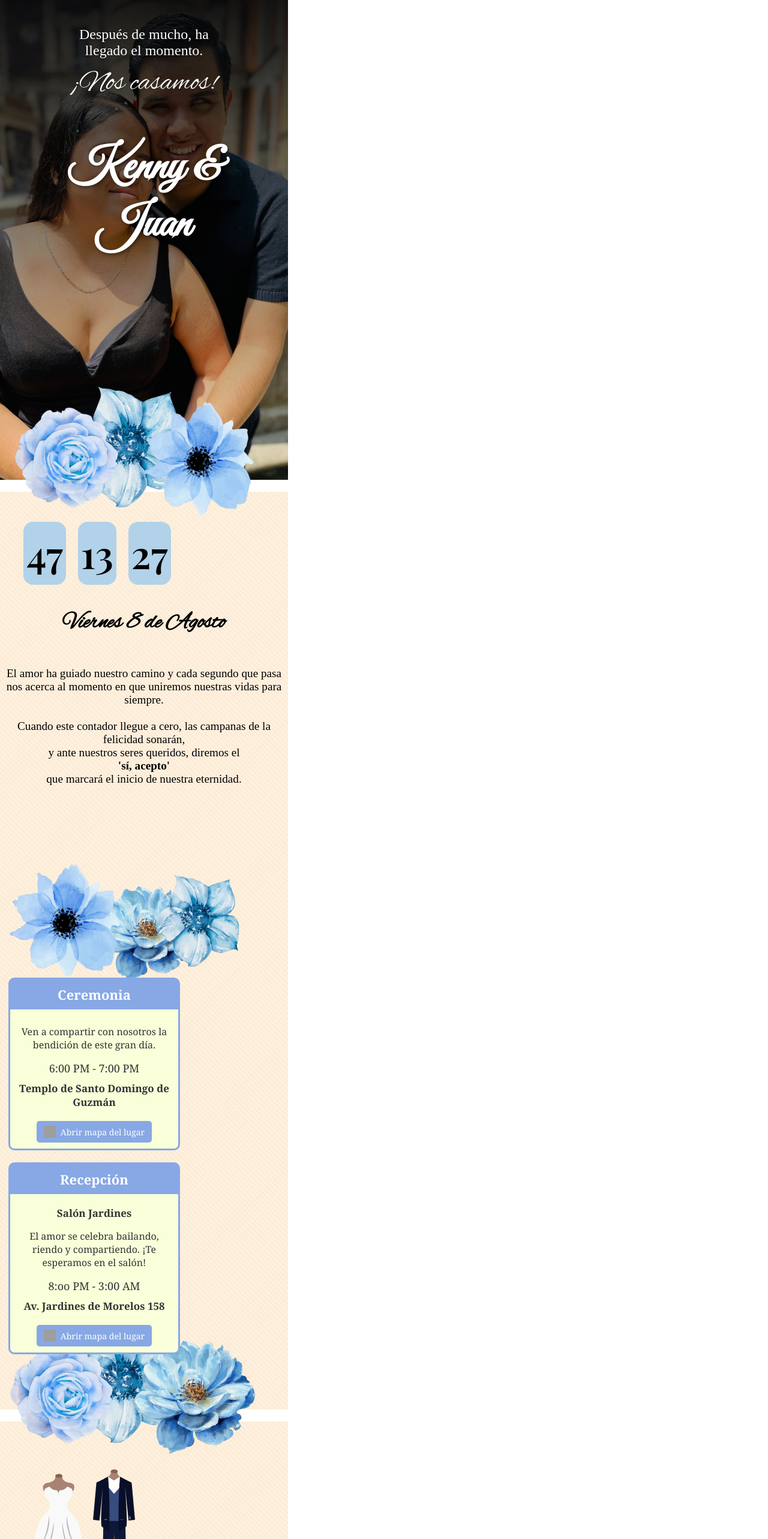
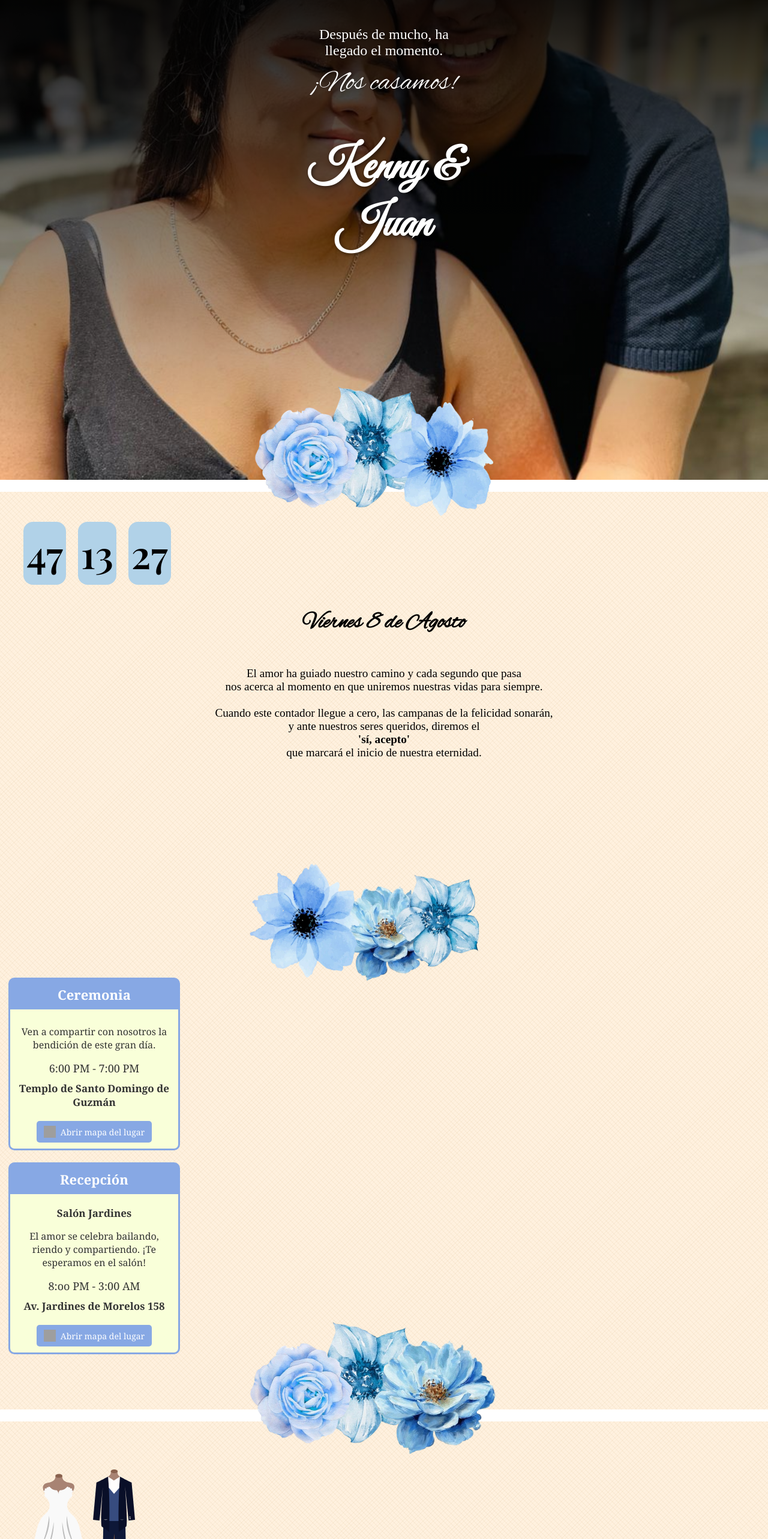
Before and after one commit to Cristopher-a/Weddd, a React (Vite) app: page / in a window 1280 px wide. Shown: the top 2566 px of the page at 60% size. Built offline with nearby package versions, Linux system fonts and the light colour scheme; grey boxes are pictures that could not be loaded.

Commit message:
Update App.css

```diff
--- a/src/App.css
+++ b/src/App.css
@@ -9,7 +9,7 @@ body, html {
 }
 
 .main {
-  width: 60vh;
+  width: 100vw;;
   height: 100vh;
   overflow-y:visible;
 }
@@ -20,7 +20,7 @@ body, html {
   background-size: cover;
   background-position: center;
   position: relative;
-  width: 60vh;
+  width: 100vw;;
   display: flex;
   justify-content: center;
 
@@ -45,7 +45,7 @@ body, html {
     );
   background-blend-mode: multiply;
    min-height: 100vh;
-width: 60vh;
+width: 100vw;;
 
   }
 
@@ -70,7 +70,7 @@ width: 60vh;
   background-blend-mode: multiply;
    min-height: 90vh;
    padding-top: 10px;
-   width: 60vh;
+   width: 100vw;;
 
 
   }
@@ -95,7 +95,7 @@ width: 60vh;
     );
   background-blend-mode: multiply;
    min-height: 80vh;
-   width: 60vh;
+   width: 100vw;;
    padding-top: 10px;
 
 
```
